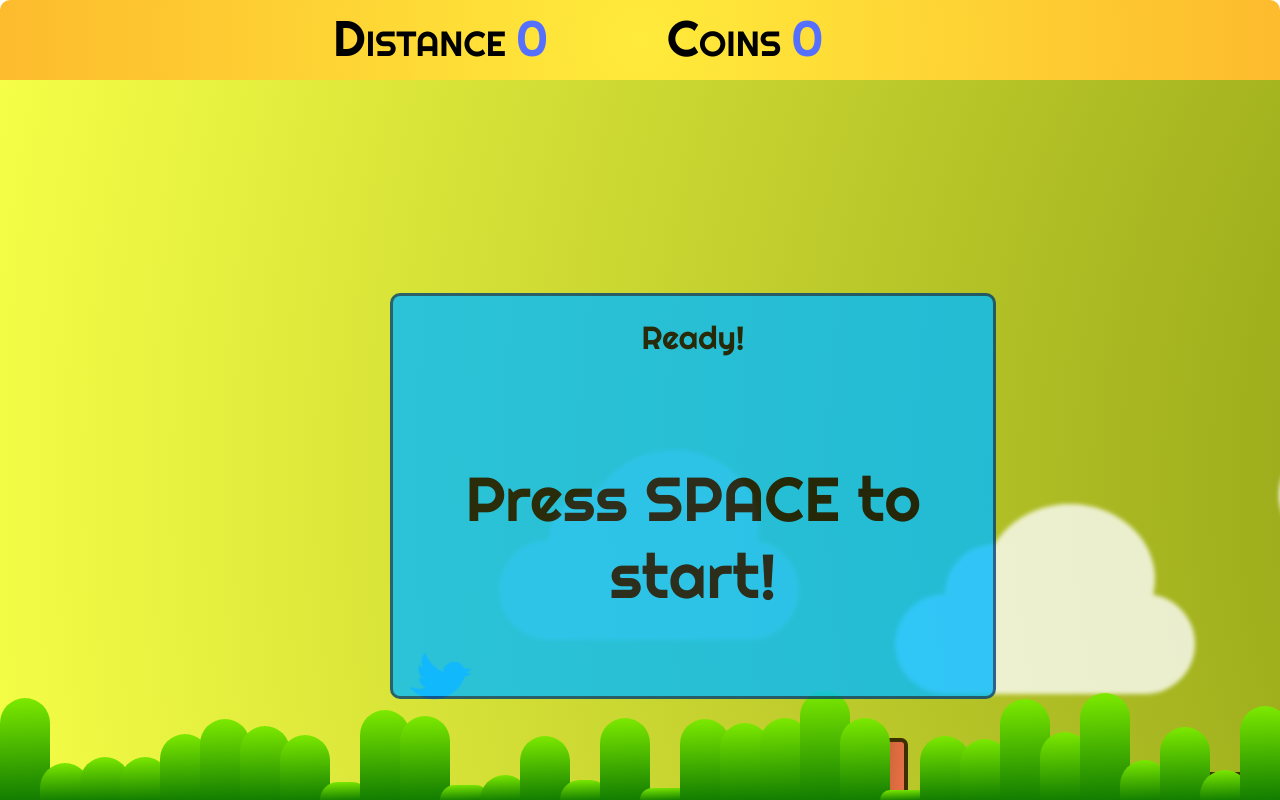
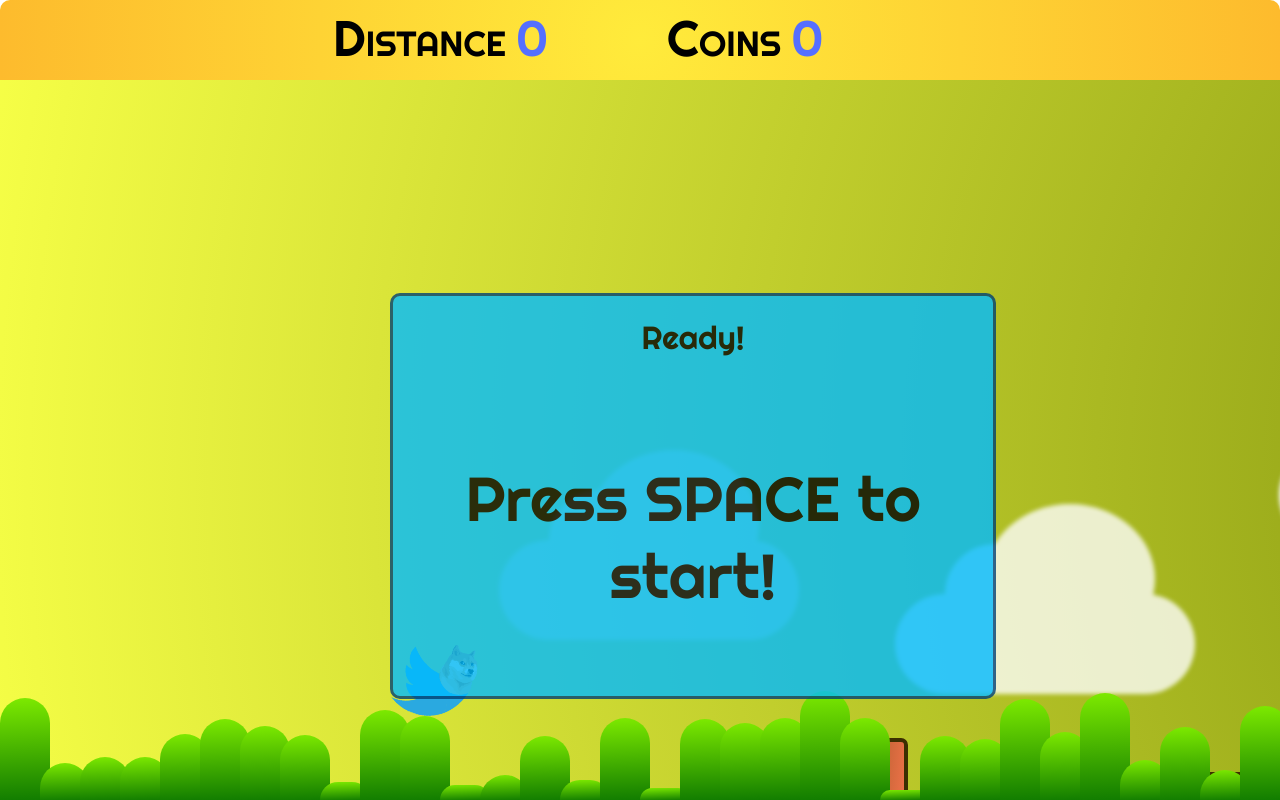
Before and after one commit to RanjithEx/birdie, a plain HTML site: page index.html in a window 1280 px wide. Drawn offline with Linux system fonts and the light colour scheme.

Commit message:
Replace Twitter birdie to Doge

```diff
--- a/index.html
+++ b/index.html
@@ -75,7 +75,7 @@ Follow on Twitter [@RanjithEx] for more updates and games!
         </div>
 
         <!-- This is the birdie sprite -->
-        <img src="images/twitter.png" id="birdie" style="left: 0; top: 0;"/>
+        <img src="images/doge.png" id="birdie" style="left: 0; top: 0;"/>
 
         <!-- This is the background layers. There are two layers continous infinite scrolling. -->
         <div id="layer-container">
```
Also changed, not shown: images/doge.png (added).
